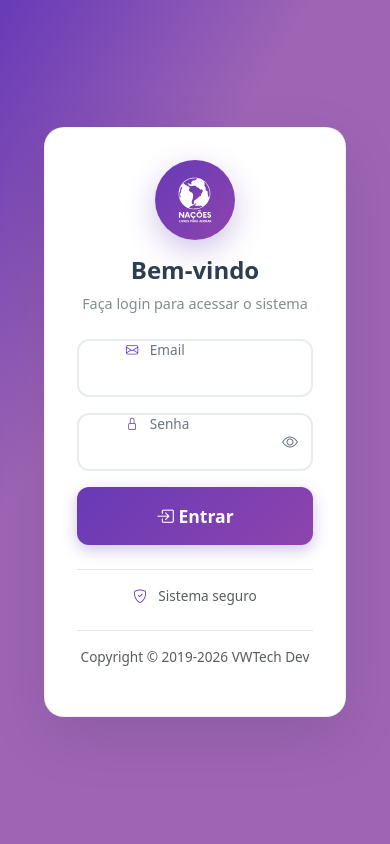
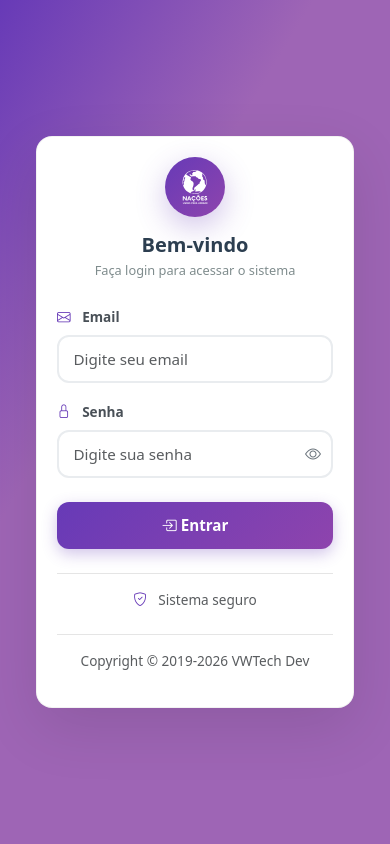
Before and after one commit to vwtechdev/nations-flow, a Django app: page /login/ in a window 390 px wide. Run offline with Django 5.2, Linux system fonts and the light colour scheme; data that the repository does not hold is empty; some libraries are stand-ins or nearby versions.

Commit message:
style: login template repagination

```diff
--- a/static/css/base.css
+++ b/static/css/base.css
@@ -1114,7 +1114,7 @@ body.login-page {
     border-radius: 20px;
     box-shadow: 0 20px 60px rgba(0, 0, 0, 0.1);
     border: 1px solid rgba(0, 0, 0, 0.05);
-    padding: 2.5rem;
+    padding: 1.5rem;
     position: relative;
     transition: all 0.3s ease;
     max-height: 90vh;
@@ -1124,12 +1124,12 @@ body.login-page {
 /* Removido o efeito de hover do login card */
 
 .login-header {
-    margin-bottom: 2rem;
+    margin-bottom: 1.25rem;
 }
 
 .login-logo {
-    width: 100px;
-    height: 100px;
+    width: 80px;
+    height: 80px;
     margin: 0 auto;
     background: linear-gradient(135deg, var(--primary-color), #8e44ad);
     border-radius: 50%;
@@ -1140,32 +1140,28 @@ body.login-page {
 }
 
 .login-logo img {
-    width: 65px;
-    height: 65px;
+    width: 50px;
+    height: 50px;
     filter: brightness(0) invert(1);
 }
 
 .login-title {
     color: #2c3e50;
     font-weight: 700;
-    margin-bottom: 0.5rem;
-    font-size: 1.5rem;
+    margin-bottom: 0.25rem;
+    font-size: 1.35rem;
 }
 
 .login-subtitle {
     color: #7f8c8d;
-    font-size: 0.9rem;
+    font-size: 0.85rem;
     margin-bottom: 0;
-}
-
-.login-form .form-floating {
-    position: relative;
 }
 
 .login-form .form-control {
     border: 2px solid #e9ecef;
     border-radius: 12px;
-    padding: 1rem 1rem 1rem 3rem;
+    padding: 0.75rem 1rem;
     font-size: 1rem;
     transition: all 0.3s ease;
     background: white;
@@ -1177,15 +1173,16 @@ body.login-page {
     background: white;
 }
 
-.login-form .form-floating label {
-    padding-left: 3rem;
-    color: #6c757d;
+.login-form .form-label {
     font-weight: 500;
-}
-
-.login-form .form-floating label i {
-    margin-right: 0.5rem;
+    color: #495057;
+    margin-bottom: 0.3rem;
+    font-size: 0.85rem;
+}
+
+.login-form .form-label i {
     color: var(--primary-color);
+    margin-right: 0.3rem;
 }
 
 .password-toggle {
@@ -1211,9 +1208,9 @@ body.login-page {
     background: linear-gradient(135deg, var(--primary-color), #8e44ad);
     border: none;
     border-radius: 12px;
-    padding: 1rem;
+    padding: 0.85rem;
     font-weight: 600;
-    font-size: 1.1rem;
+    font-size: 1rem;
     transition: all 0.3s ease;
     box-shadow: 0 5px 15px rgba(103, 58, 183, 0.3);
 }
@@ -1334,18 +1331,37 @@ kbd {
 /* Responsive adjustments for login */
 @media (max-width: 768px) {
     .login-card {
-        margin: 1rem;
-        padding: 2rem;
+        margin: 0.5rem;
+        padding: 1.25rem;
+        border-radius: 16px;
     }
 
     .login-logo {
-        width: 80px;
-        height: 80px;
+        width: 60px;
+        height: 60px;
     }
 
     .login-logo img {
-        width: 50px;
-        height: 50px;
+        width: 38px;
+        height: 38px;
+    }
+
+    .login-title {
+        font-size: 1.25rem;
+    }
+
+    .login-subtitle {
+        font-size: 0.8rem;
+    }
+
+    .login-form .form-control {
+        padding: 0.65rem 0.9rem;
+        font-size: 0.95rem;
+    }
+
+    .login-btn {
+        padding: 0.75rem;
+        font-size: 0.95rem;
     }
 
     .church-select-container select {
--- a/templates/pages/dashboard.html
+++ b/templates/pages/dashboard.html
@@ -208,7 +208,7 @@
 
 <!-- Modal de Filtros Avançados -->
 <div class="modal fade" id="filtersModal" tabindex="-1" aria-labelledby="filtersModalLabel" aria-hidden="true">
-    <div class="modal-dialog modal-lg modal-dialog-scrollable">
+    <div class="modal-dialog modal-lg modal-dialog-scrollable modal-fullscreen-sm-down">
         <div class="modal-content">
             <div class="modal-header">
                 <h5 class="modal-title text-primary" id="filtersModalLabel">
--- a/templates/pages/transaction_list.html
+++ b/templates/pages/transaction_list.html
@@ -210,7 +210,7 @@
 
 <!-- Modal de Filtros Avançados -->
 <div class="modal fade" id="filtersModal" tabindex="-1" aria-labelledby="filtersModalLabel" aria-hidden="true">
-    <div class="modal-dialog modal-lg modal-dialog-scrollable">
+    <div class="modal-dialog modal-lg modal-dialog-scrollable modal-fullscreen-sm-down">
         <div class="modal-content">
             <div class="modal-header">
                 <h5 class="modal-title text-primary" id="filtersModalLabel">
--- a/templates/registration/login.html
+++ b/templates/registration/login.html
@@ -45,13 +45,13 @@
     /* Password toggle button styles */
     .password-toggle {
         position: absolute;
-        right: 10px;
+        right: 2px;
         top: 50%;
         transform: translateY(-50%);
         background: none;
         border: none;
         color: #6c757d;
-        padding: 5px;
+        padding: 5px 10px;
         border-radius: 4px;
         cursor: pointer;
         z-index: 10;
@@ -66,17 +66,6 @@
     .password-toggle:focus {
         outline: none;
         box-shadow: 0 0 0 2px rgba(103, 58, 183, 0.25);
-    }
-
-    /* Position the password field container */
-    .form-floating {
-        position: relative;
-    }
-
-    /* Ensure the password input has proper padding for the button */
-    .form-floating input[type="password"],
-    .form-floating input[type="text"] {
-        padding-right: 40px;
     }
 
     /* Estilos para mensagens na página de login */
@@ -139,21 +128,23 @@
             <form method="post" action="{% url 'login' %}" class="login-form">
                 {% csrf_token %}
 
-                <div class="form-floating mb-3">
-                    <input type="email" class="form-control" name="{{form.username.name}}" maxlength="{{form.username.field.max_length}}" id="{{form.username.id_for_label}}" placeholder="Email">
-                    <label for="{{form.username.id_for_label}}">
+                <div class="mb-3">
+                    <label for="{{form.username.id_for_label}}" class="form-label">
                         <i class="bi bi-envelope"></i> {{form.username.label}}
                     </label>
+                    <input type="email" class="form-control" name="{{form.username.name}}" maxlength="{{form.username.field.max_length}}" id="{{form.username.id_for_label}}" placeholder="Digite seu email">
                 </div>
 
-                <div class="form-floating mb-3">
-                    <input type="password" class="form-control" name="{{form.password.name}}" id="id_password" placeholder="Senha">
-                    <label for="id_password">
+                <div class="mb-4" style="position: relative;">
+                    <label for="id_password" class="form-label">
                         <i class="bi bi-lock"></i> {{form.password.label}}
                     </label>
-                    <button type="button" class="btn btn-link password-toggle" onclick="togglePassword()">
-                        <i class="bi bi-eye" id="password-icon"></i>
-                    </button>
+                    <div style="position: relative;">
+                        <input type="password" class="form-control" name="{{form.password.name}}" id="id_password" placeholder="Digite sua senha" style="padding-right: 40px;">
+                        <button type="button" class="btn btn-link password-toggle" onclick="togglePassword()">
+                            <i class="bi bi-eye" id="password-icon"></i>
+                        </button>
+                    </div>
                 </div>
 
                 {% if form.errors %}
@@ -163,7 +154,7 @@
                     </div>
                 {% endif %}
 
-                <div class="d-grid mb-3">
+                <div class="d-grid mt-4">
                     <button class="btn btn-primary btn-lg login-btn" type="submit">
                         <i class="bi bi-box-arrow-in-right"></i> Entrar
                     </button>
```
